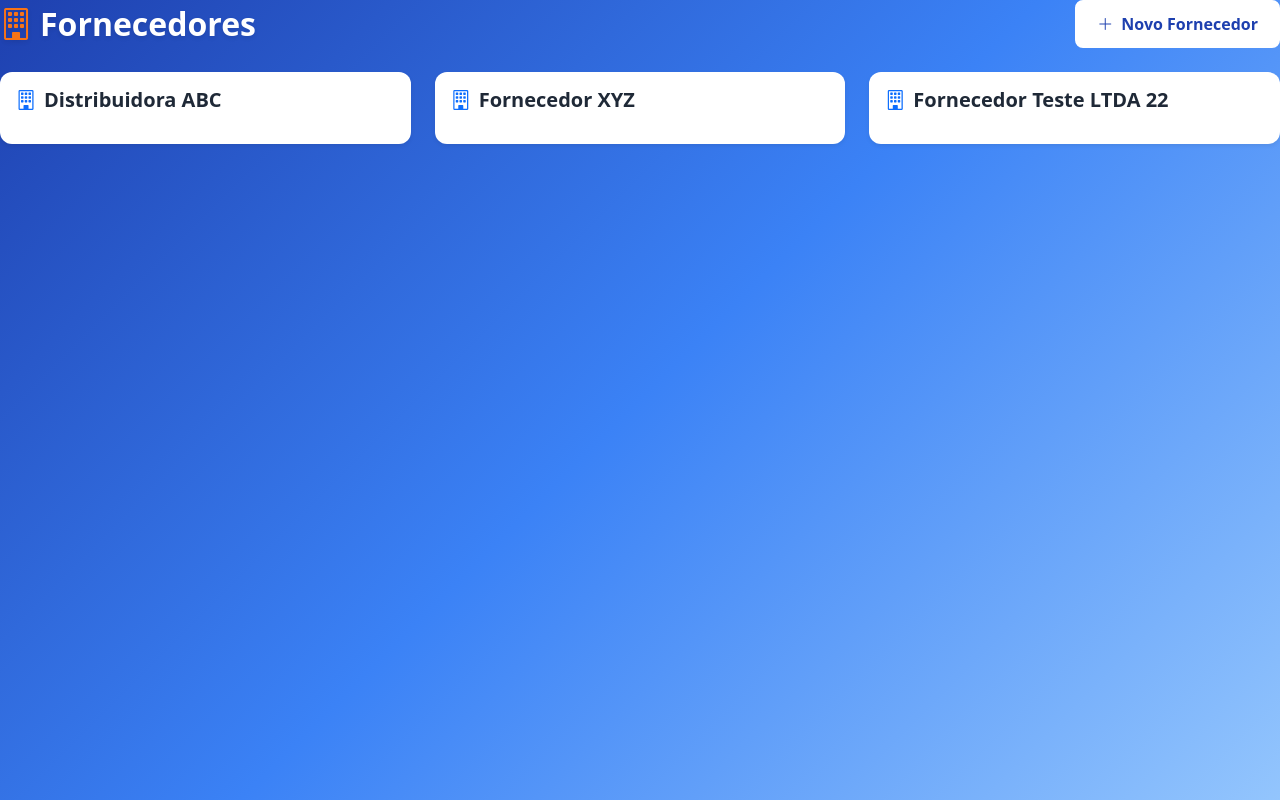
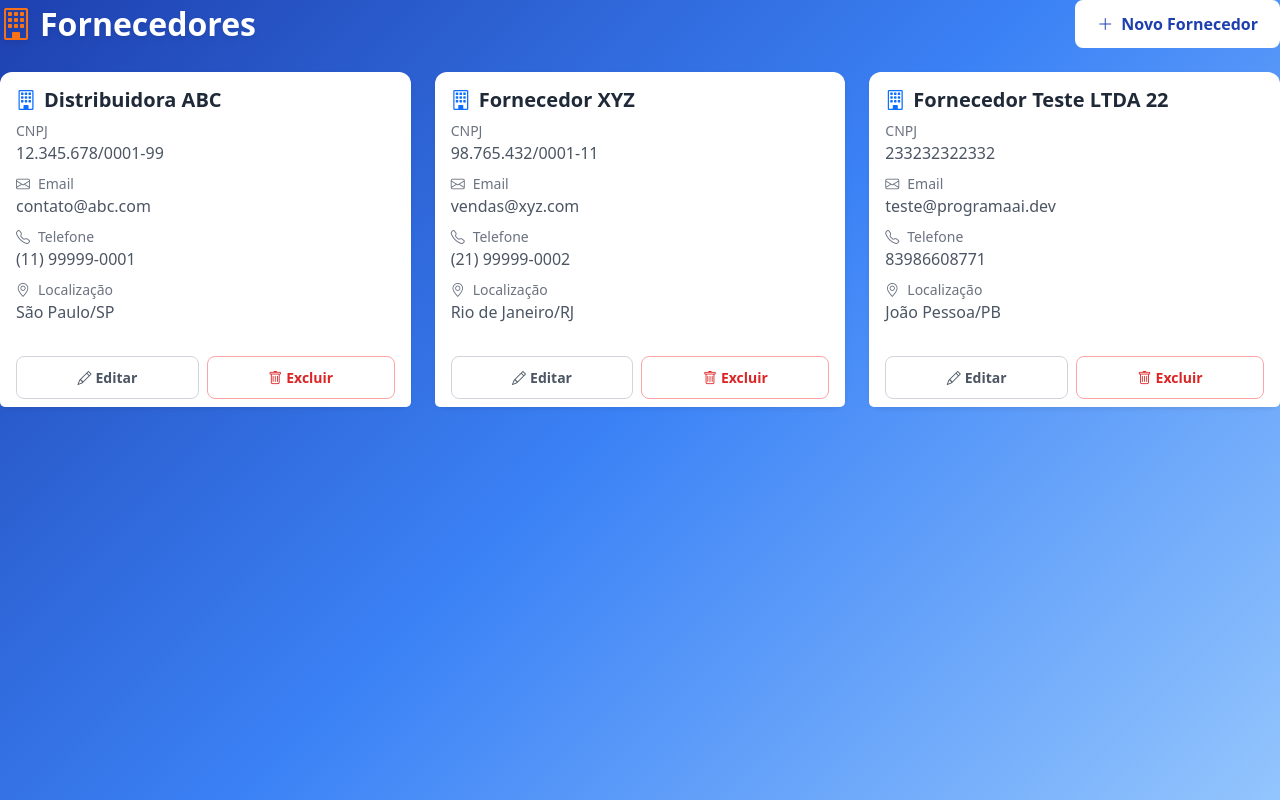
Before and after one commit to kelsonvictr/sistema-gestao-front-turma-05, a React (Vite) app: page / in a window 1280 px wide. Built offline with nearby package versions, Linux system fonts and the light colour scheme; data requests are answered from the project's data file.

Commit message:
feat: enhance Fornecedores component with additional supplier details and action buttons

```diff
--- a/src/pages/Fornecedores.jsx
+++ b/src/pages/Fornecedores.jsx
@@ -40,10 +40,54 @@ const Fornecedores = () => {
                                     <i className="bi bi-building text-primary me-2"></i>
                                     {fornecedor.nome}
                                 </Card.Title>
-                                <p>
-
+                                <p className="mb-2">
+                                    <small className="text-muted d-block">
+                                        CNPJ
+                                    </small>
+                                    {fornecedor.cnpj}
+                                </p>
+                                <p className="mb-2">
+                                    <small className="text-muted d-block">
+                                        <i className="bi bi-envelope me-2"></i>
+                                        Email
+                                    </small>
+                                    {fornecedor.email}
+                                </p>
+                                <p className="mb-2">
+                                    <small className="text-muted d-block">
+                                         <i className="bi bi-telephone me-2"></i>
+                                        Telefone
+                                    </small>
+                                    {fornecedor.telefone}
+                                </p>
+                                <p className="mb-2">
+                                    <small className="text-muted d-block">
+                                        <i className="bi bi-geo-alt me-2"></i>
+                                        Localização
+                                    </small>
+                                    {fornecedor.cidade}/{fornecedor.uf}
                                 </p>
                             </Card.Body>
+                            <Card.Footer className="bg-white border-0">
+                                <div className="d-flex gap-2">
+                                    <Button
+                                        variant="outline-secondary"
+                                        size="sm"
+                                        className="flex-grow-1"
+                                    >
+                                        <i className="bi bi-pencil me-1"></i>Editar
+                                        </Button>
+                                        <Button
+                                            variant="outline-danger"
+                                            size="sm"
+                                            className="flex-grow-1"
+                                        >
+                                            <i className="bi bi-trash me-1">
+                                            </i>
+                                            Excluir
+                                        </Button>
+                                </div>
+                            </Card.Footer>
                         </Card>
                     </Col>
                 ))
```
